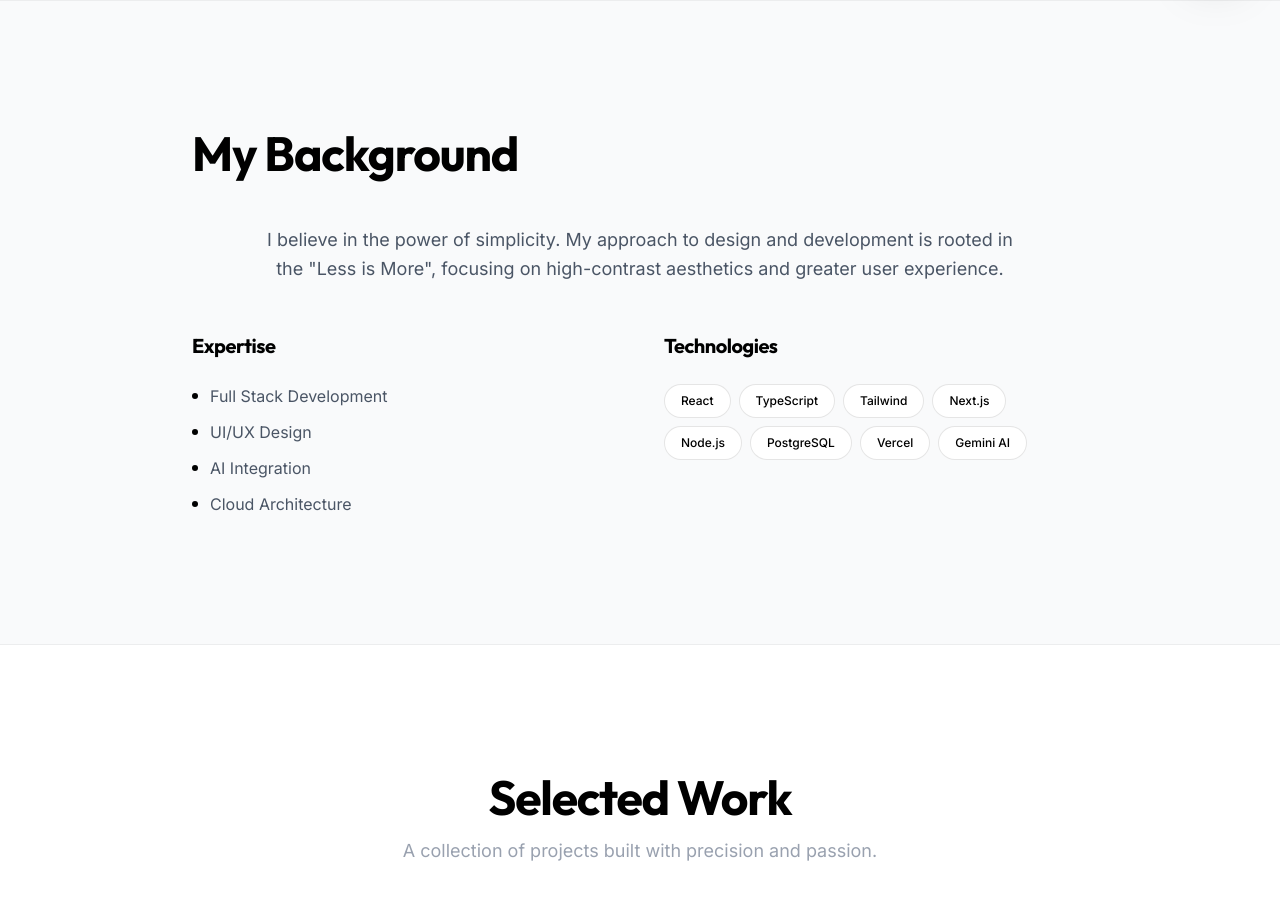
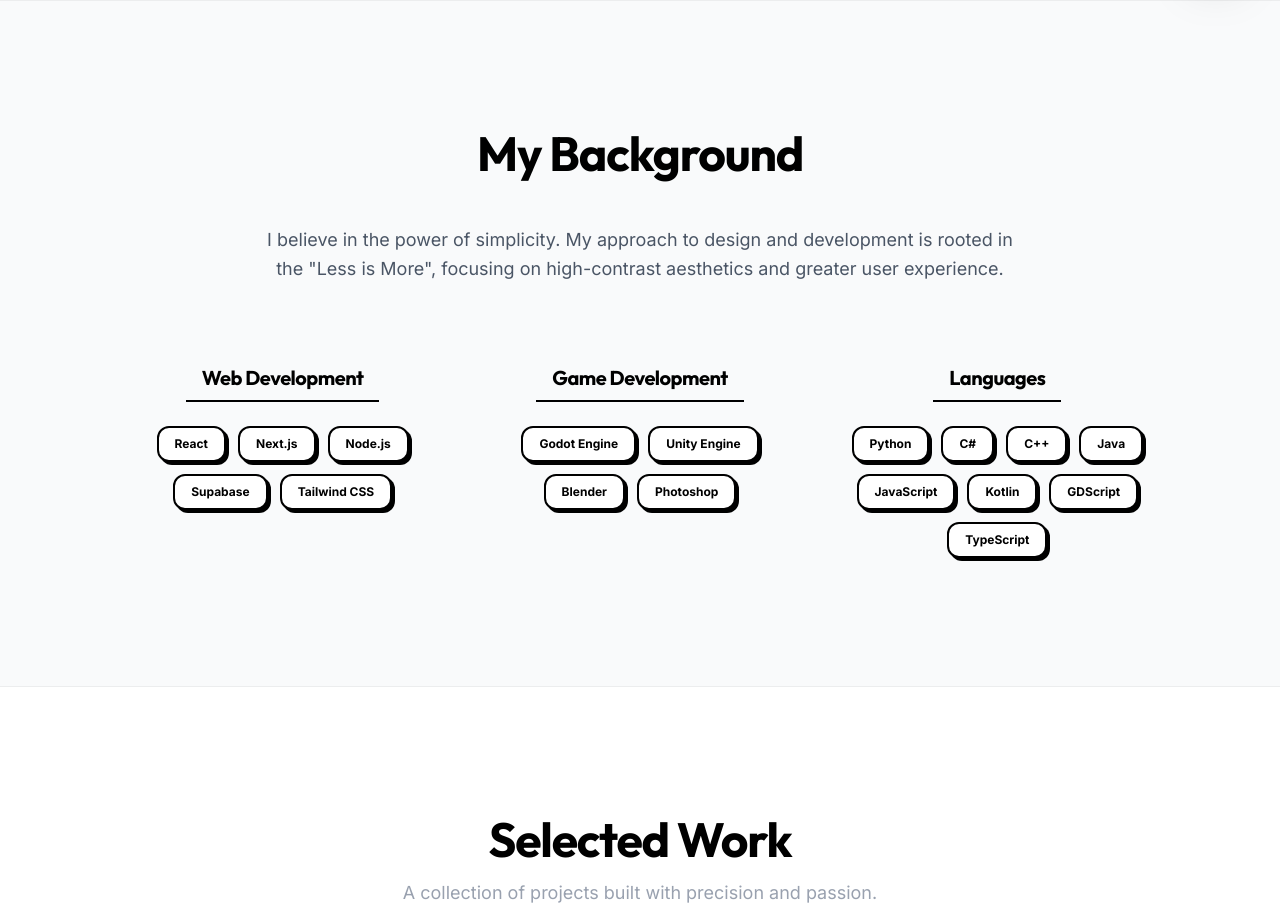
Before and after one commit to iHoshiii/Aldwin-Portfolio, a React app: page / in a window 1280 px wide. Shown: the part 800-1720 px from the top of the page. Built offline with nearby package versions, Linux system fonts and the light colour scheme; the HTML template or start-up script is replaced by a standard one.

Commit message:
background infos

```diff
--- a/src/components/Background.tsx
+++ b/src/components/Background.tsx
@@ -2,21 +2,37 @@
 import { motion } from 'framer-motion';
 
 const Background: React.FC = () => {
+    const categories = [
+        {
+            title: 'Web Development',
+            skills: ['React', 'Next.js', 'Node.js', 'Supabase', 'Tailwind CSS']
+        },
+        {
+            title: 'Game Development',
+            skills: ['Godot Engine', 'Unity Engine', 'Blender', 'Photoshop']
+        },
+        {
+            title: 'Languages',
+            skills: ['Python', 'C#', 'C++', 'Java', 'JavaScript', 'Kotlin', 'GDScript', 'TypeScript']
+        }
+    ];
+
     return (
         <section id="background" className="py-32 bg-gray-50 border-y border-black/5">
             <div className="container mx-auto px-6">
-                <div className="max-w-4xl mx-auto">
+                <div className="max-w-5xl mx-auto">
                     <motion.h2
-                        initial={{ opacity: 0, x: -20 }}
-                        whileInView={{ opacity: 1, x: 0 }}
+                        initial={{ opacity: 0, y: 20 }}
+                        whileInView={{ opacity: 1, y: 0 }}
                         viewport={{ once: true }}
                         transition={{ duration: 0.6 }}
-                        className="text-4xl md:text-5xl font-bold mb-12 font-outfit text-black"
+                        className="text-4xl md:text-5xl font-bold mb-12 font-outfit text-black text-center"
                     >
-                        My Background<span className="text-black/50"></span>
+                        My Background
                     </motion.h2>
 
-                    <div className="space-y-12">
+                    <div className="space-y-20">
+                        {/* Philosophy Section */}
                         <motion.div
                             initial={{ opacity: 0, y: 20 }}
                             whileInView={{ opacity: 1, y: 0 }}
@@ -30,38 +46,33 @@
                             </p>
                         </motion.div>
 
-                        <div className="grid grid-cols-1 md:grid-cols-2 gap-12">
+                        {/* All Skills Grid */}
+                        <div className="grid grid-cols-1 md:grid-cols-3 gap-12">
+                            {categories.map((category, catIndex) => (
                                 <motion.div
+                                    key={category.title}
                                     initial={{ opacity: 0, y: 20 }}
                                     whileInView={{ opacity: 1, y: 0 }}
                                     viewport={{ once: true }}
-                                transition={{ duration: 0.6, delay: 0.3 }}
+                                    transition={{ duration: 0.6, delay: 0.3 + catIndex * 0.1 }}
+                                    className="flex flex-col items-center"
                                 >
-                                <h3 className="text-xl font-bold mb-6">Expertise</h3>
-                                <ul className="space-y-3">
-                                    {['Full Stack Development', 'UI/UX Design', 'AI Integration', 'Cloud Architecture'].map((skill) => (
-                                        <li key={skill} className="flex items-center gap-3 text-gray-600">
-                                            <div className="w-1.5 h-1.5 bg-black rounded-full"></div>
+                                    <h3 className="text-xl font-bold mb-6 text-black border-b-2 border-black pb-2 px-4">
+                                        {category.title}
+                                    </h3>
+                                    <div className="flex flex-wrap justify-center gap-3">
+                                        {category.skills.map((skill, skillIndex) => (
+                                            <motion.span
+                                                key={skill}
+                                                whileHover={{ scale: 1.05 }}
+                                                className="px-4 py-2 border-2 border-black rounded-xl text-xs font-bold text-black bg-white shadow-[3px_3px_0px_0px_rgba(0,0,0,1)] hover:shadow-none hover:translate-x-[2px] hover:translate-y-[2px] transition-all"
+                                            >
                                                 {skill}
-                                        </li>
-                                    ))}
-                                </ul>
-                            </motion.div>
-                            <motion.div
-                                initial={{ opacity: 0, y: 20 }}
-                                whileInView={{ opacity: 1, y: 0 }}
-                                viewport={{ once: true }}
-                                transition={{ duration: 0.6, delay: 0.4 }}
-                            >
-                                <h3 className="text-xl font-bold mb-6">Technologies</h3>
-                                <div className="flex flex-wrap gap-2">
-                                    {['React', 'TypeScript', 'Tailwind', 'Next.js', 'Node.js', 'PostgreSQL', 'Vercel', 'Gemini AI'].map((tech) => (
-                                        <span key={tech} className="px-4 py-2 border border-black/10 rounded-full text-xs font-medium text-black bg-white">
-                                            {tech}
-                                        </span>
+                                            </motion.span>
                                         ))}
                                     </div>
                                 </motion.div>
+                            ))}
                         </div>
                     </div>
                 </div>
```
Lines whose indentation alone changed are shown as unchanged.
